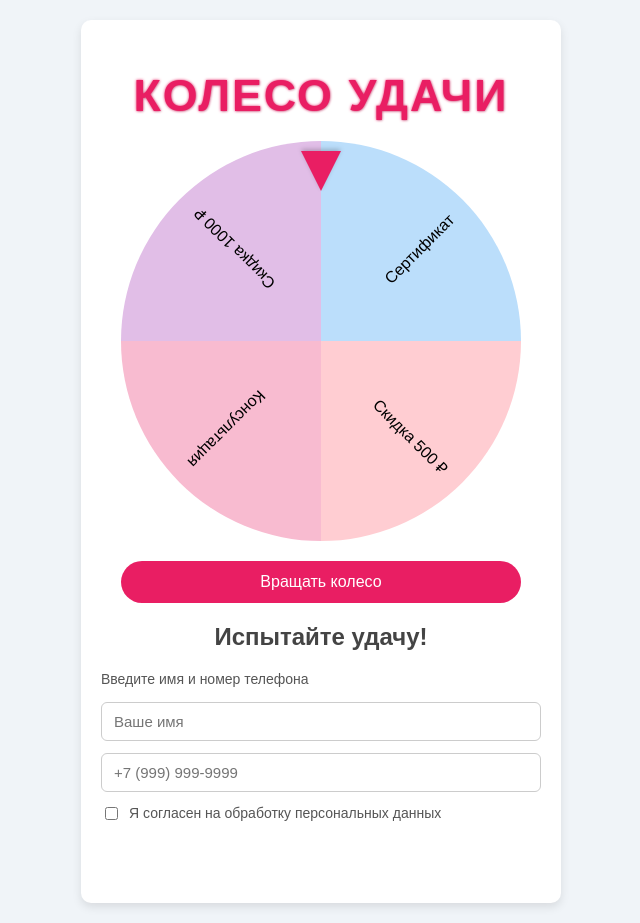
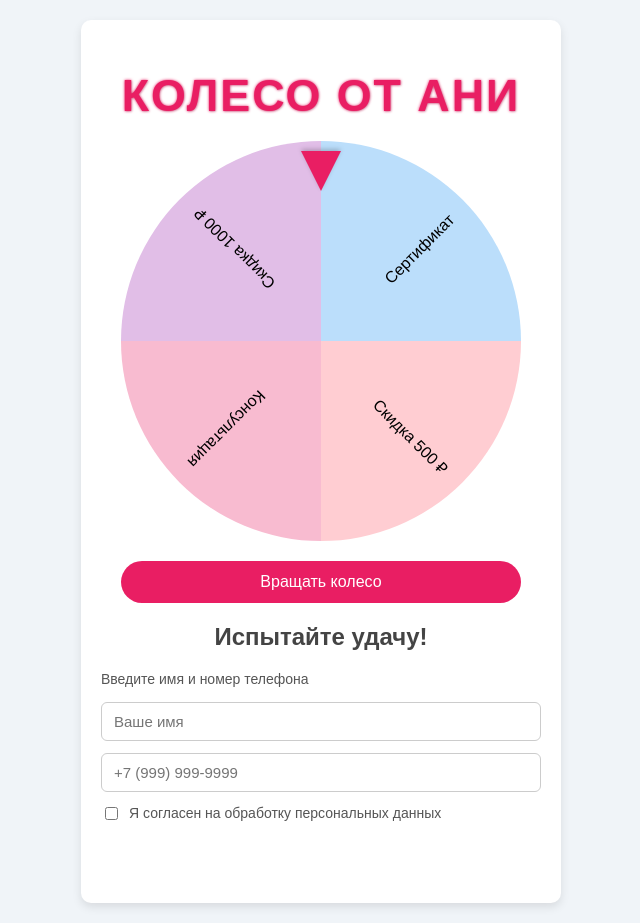
Before and after one commit to barghestt/Wheel, a plain HTML site: page index.html in a window 1280 px wide. Shown: the whole page, without its empty margins (319-959 px from the left). Drawn offline with Linux system fonts and the light colour scheme.

Commit message:
для ани

```diff
--- a/index.html
+++ b/index.html
@@ -8,7 +8,7 @@
 </head>
 <body>
   <div class="container">
-    <h1>Колесо удачи</h1>
+    <h1>Колесо от Ани</h1>
     <div class="wheel-container">
       <div class="arrow"></div>
       <canvas id="wheel" width="400" height="400"></canvas>
```
